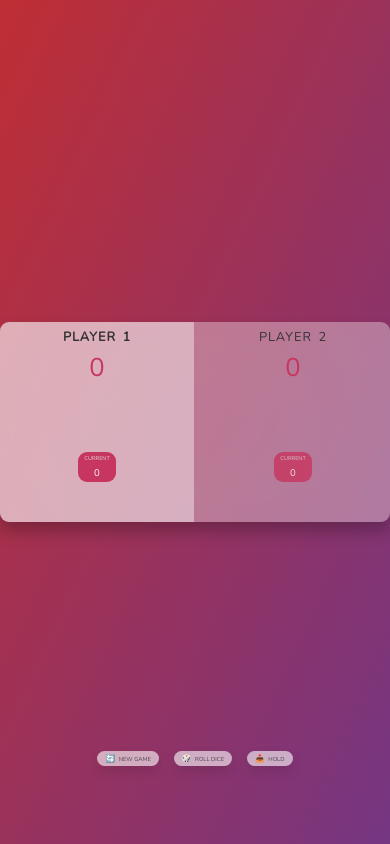
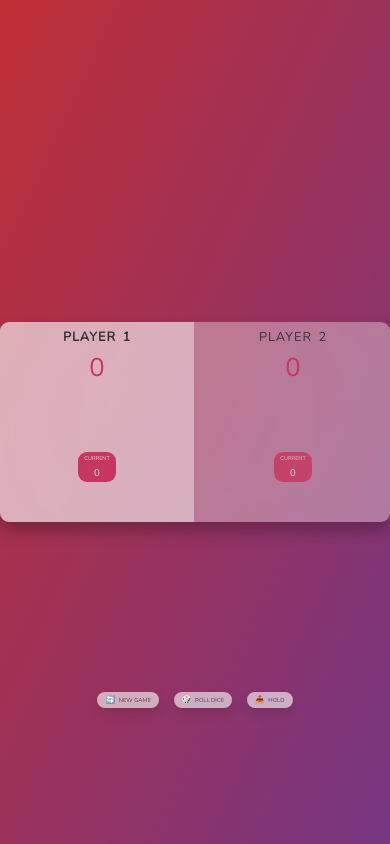
Before and after one commit to DianaHeng/Dice_Game, a plain HTML site: page index.html in a window 390 px wide. Drawn offline with nearby package versions, Linux system fonts and the light colour scheme.

Commit message:
Update responsiveness

```diff
--- a/style.css
+++ b/style.css
@@ -242,7 +242,7 @@ main {
   .buttons {
     font-size: 10%;
     row-gap: 2px;
-    margin-bottom: 30%;
+    margin-bottom: 60%;
   }
 
   .name {
```
